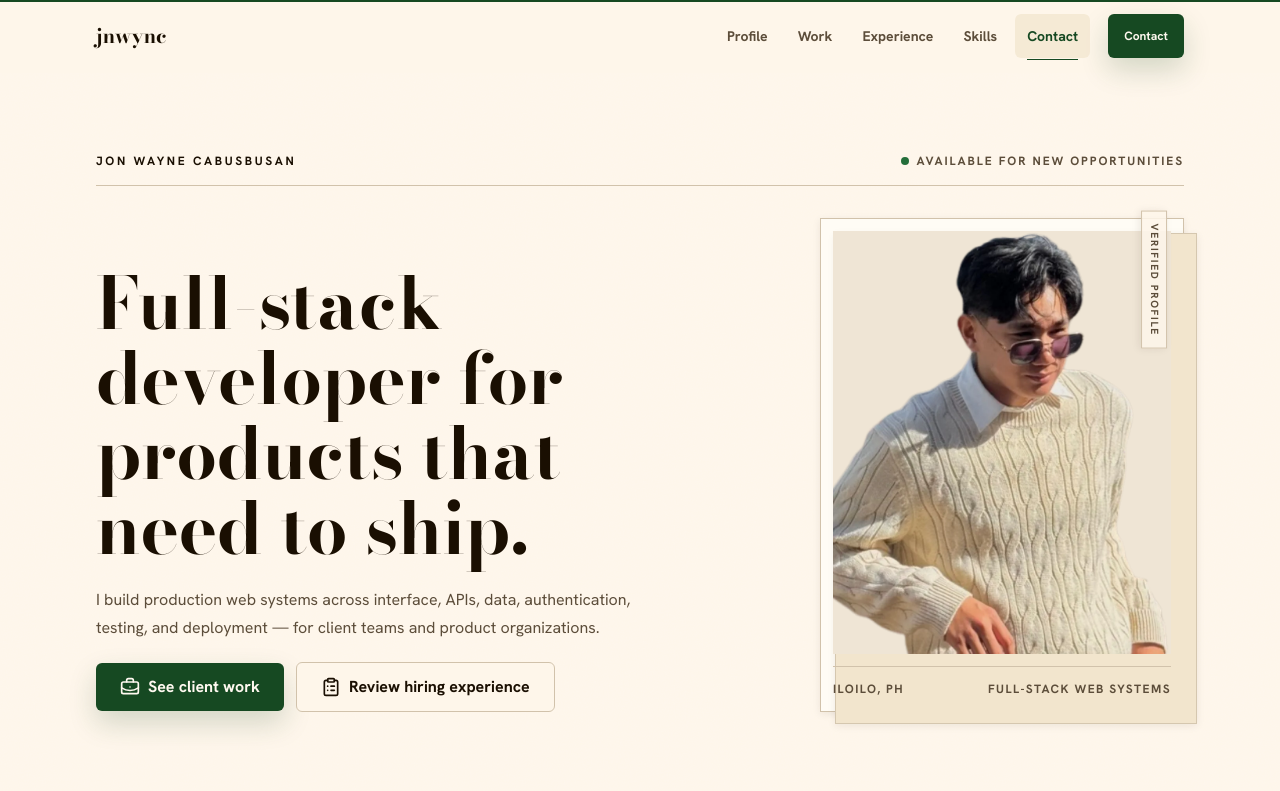
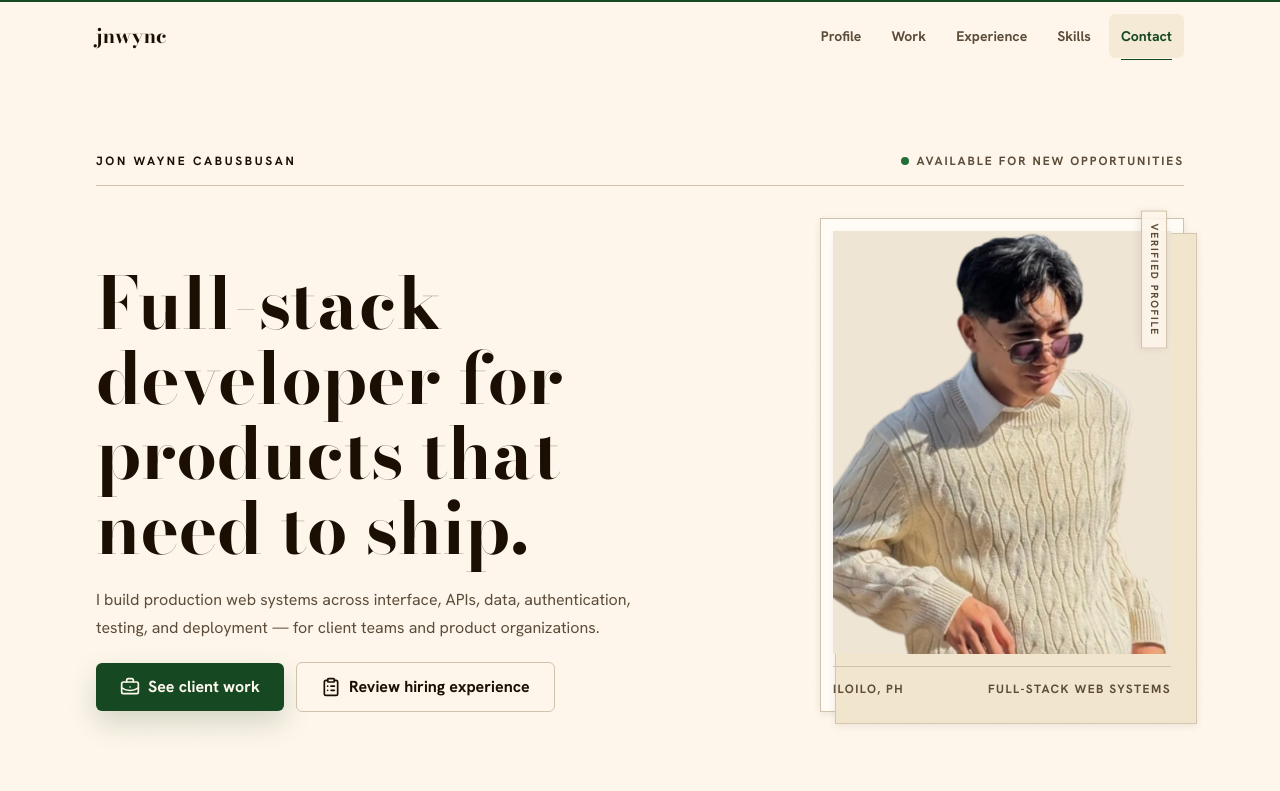
Before and after one commit to jnwync/devfolio, a Next.js app: page / in a window 1280 px wide. Shown: the top 791 px of the page. Built offline with nearby package versions, Linux system fonts and the light colour scheme.

Commit message:
Remove duplicate contact navigation action

```diff
--- a/app/components/Navigation.tsx
+++ b/app/components/Navigation.tsx
@@ -3,7 +3,6 @@
 import { useEffect, useRef, useState } from 'react';
 import { AnimatePresence, motion } from 'framer-motion';
 import { Menu, X } from 'lucide-react';
-import { Button } from '@/components/ui/button';
 
 const links = [
   { name: 'Profile', href: '#about' },
@@ -223,11 +222,6 @@ export default function Navigation() {
                 );
               })}
 
-              <Button asChild size="sm" className="ml-3">
-                <a href="#contact" onClick={(event) => handleLinkClick(event, '#contact')}>
-                  Contact
-                </a>
-              </Button>
             </div>
 
             <button
@@ -270,11 +264,6 @@ export default function Navigation() {
                       </a>
                     );
                   })}
-                  <Button asChild size="default" className="mt-2">
-                    <a href="#contact" onClick={(event) => handleLinkClick(event, '#contact')}>
-                      Contact
-                    </a>
-                  </Button>
                 </div>
               </motion.div>
             )}
```
